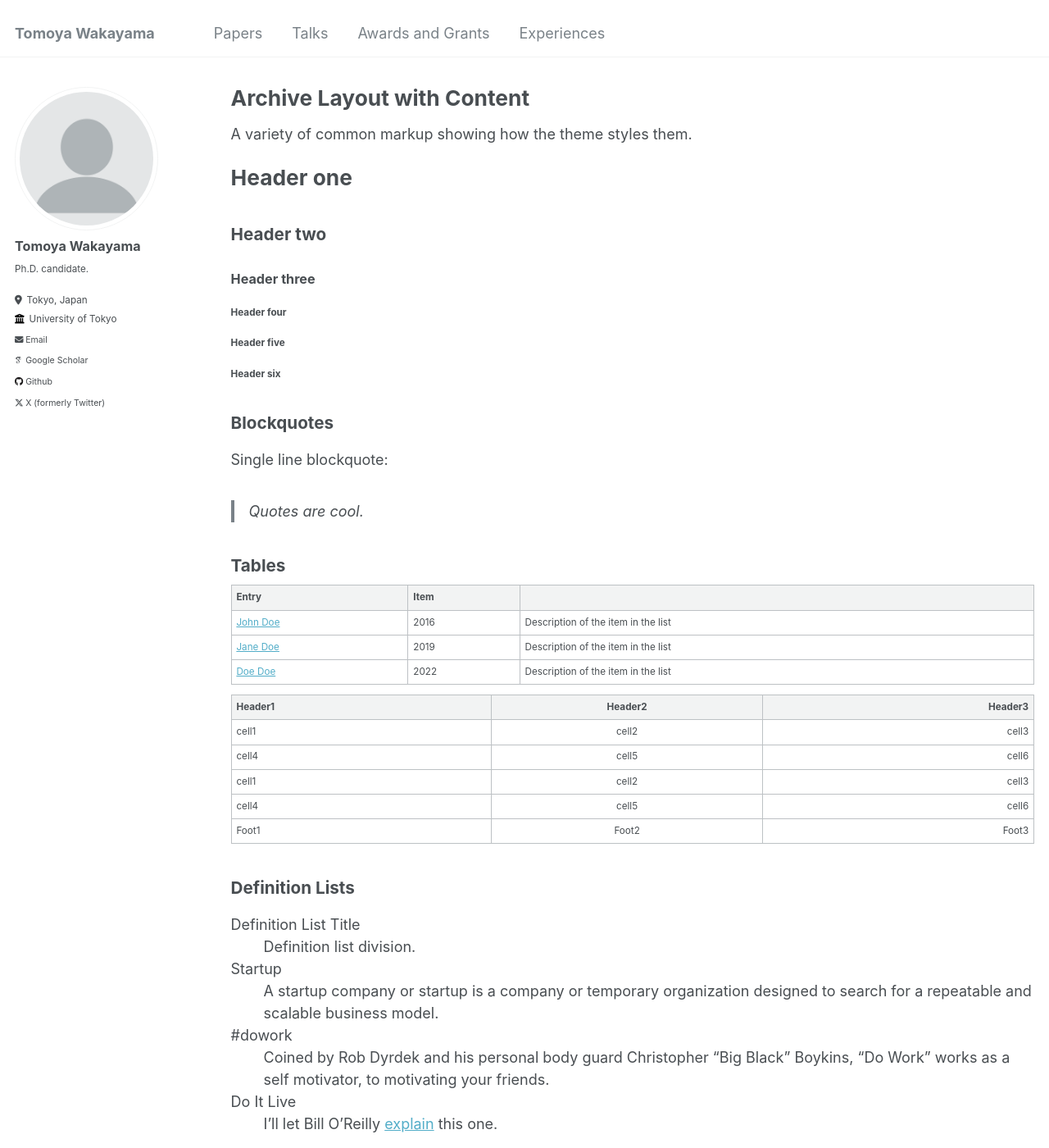
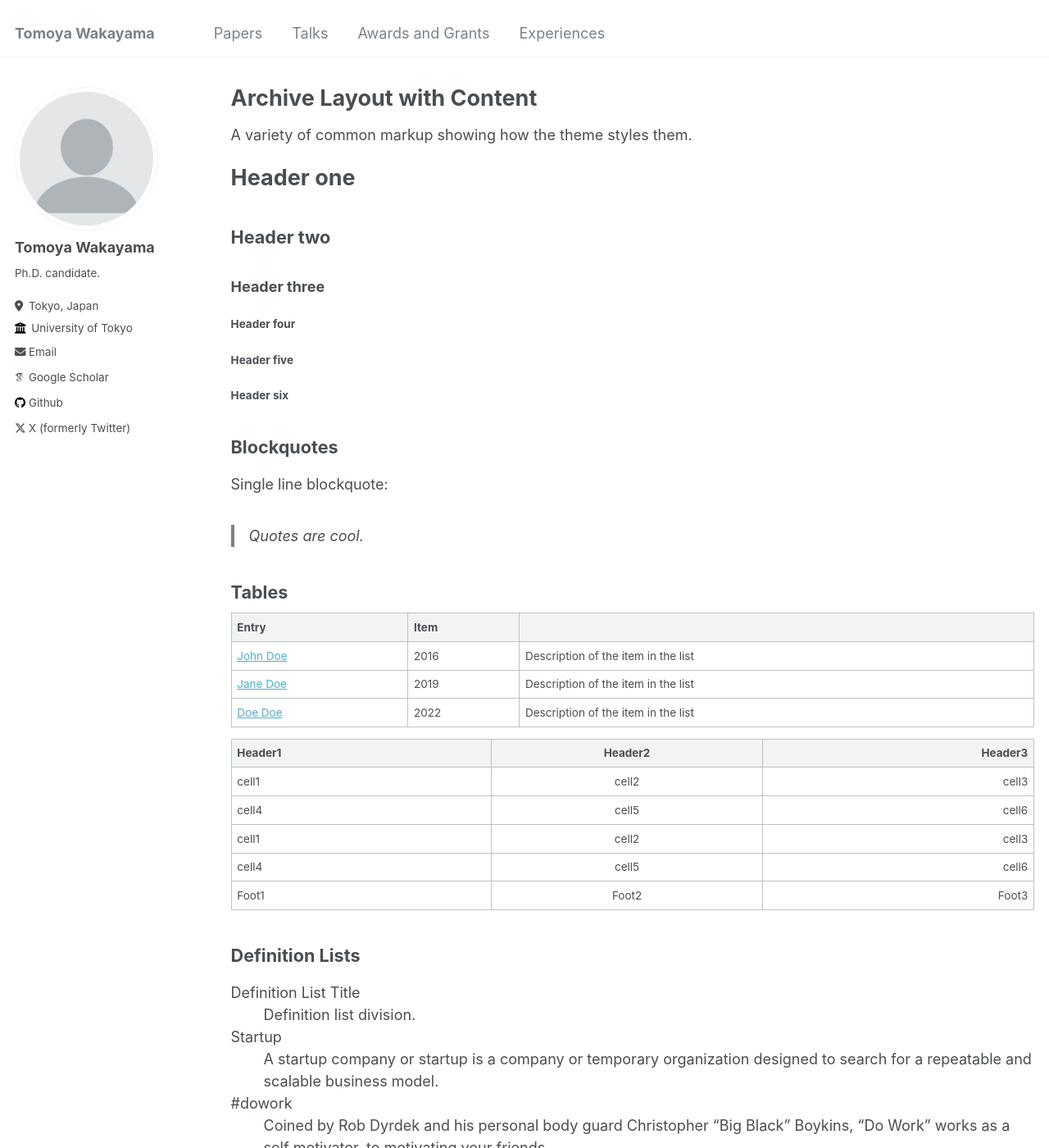
Before and after one commit to TomWaka/TomWaka.github.io, a Jekyll site: the page built from _pages/archive-layout-with-content.md, in a window 1280 px wide and 1400 px high. Shown: the whole window at 82% size. Built offline with Jekyll 4.4.1, drawn with Linux system fonts in a browser that asks for light colours; some web fonts are replaced.

Commit message:
Update _variables.scss

```diff
--- a/_sass/_variables.scss
+++ b/_sass/_variables.scss
@@ -33,14 +33,14 @@
 $caption-font-family        : $serif;
 
 /* type scale */
-$type-size-1                : 2.341em;  // ~39.056px
-$type-size-2                : 1.853em;  // ~31.248px
-$type-size-3                : 1.463em;  // ~25.008px
-$type-size-4                : 1.15em;   // ~20px
-$type-size-5                : 0.9em;      // ~16px
-$type-size-6                : 0.65em;   // ~12px
-$type-size-7                : 0.625em; // ~11px
-$type-size-8                : 0.585em;  // ~10px
+$type-size-1                : 2.3em;  // ~39.056px
+$type-size-2                : 1.8em;  // ~31.248px
+$type-size-3                : 1.5em;  // ~25.008px
+$type-size-4                : 1.2em;   // ~20px
+$type-size-5                : 1em;      // ~16px
+$type-size-6                : 0.75em;   // ~12px
+$type-size-7                : 0.6875em; // ~11px
+$type-size-8                : 0.625em;  // ~10px
 
 /* masthead properties */
 $masthead-height            : 70px;
```
